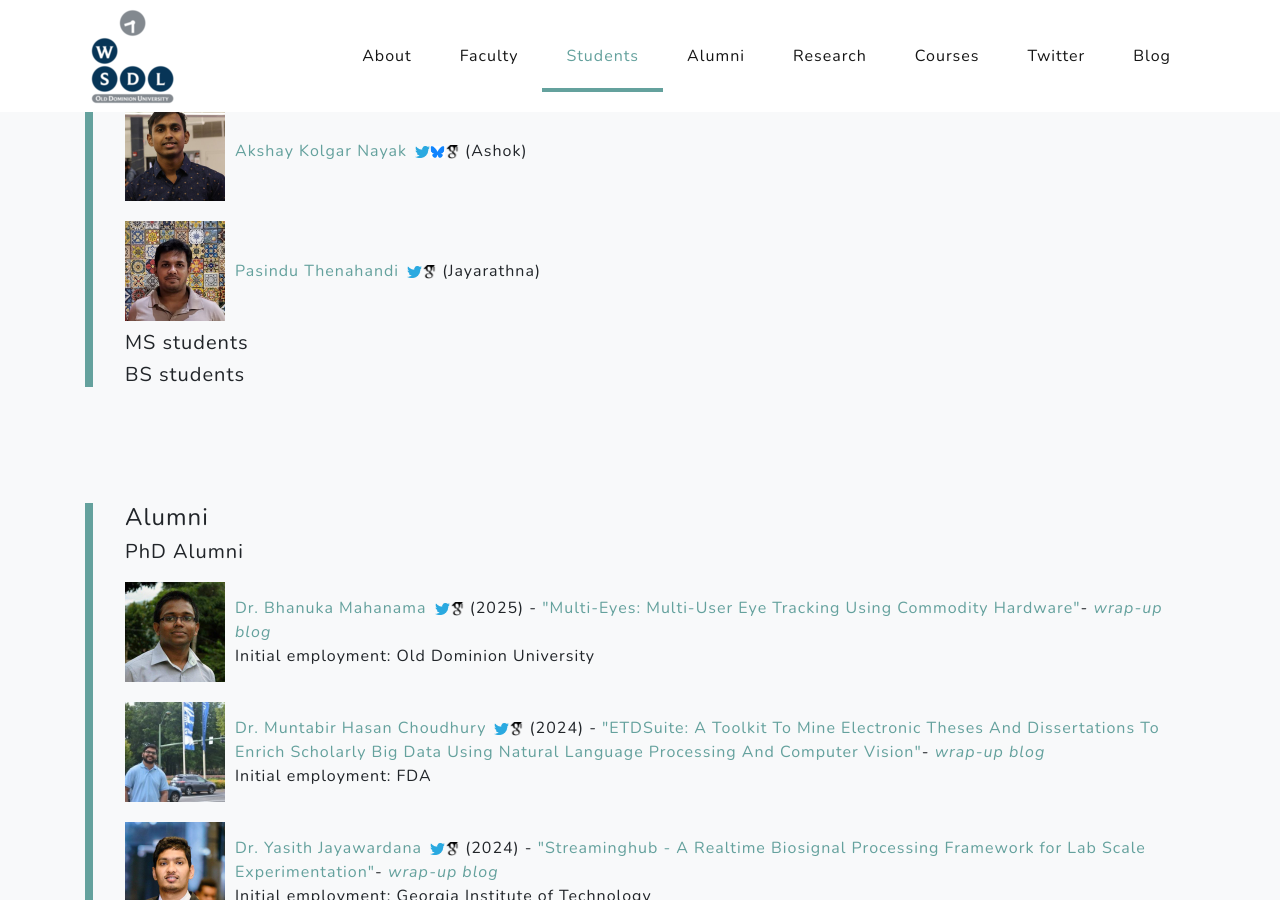
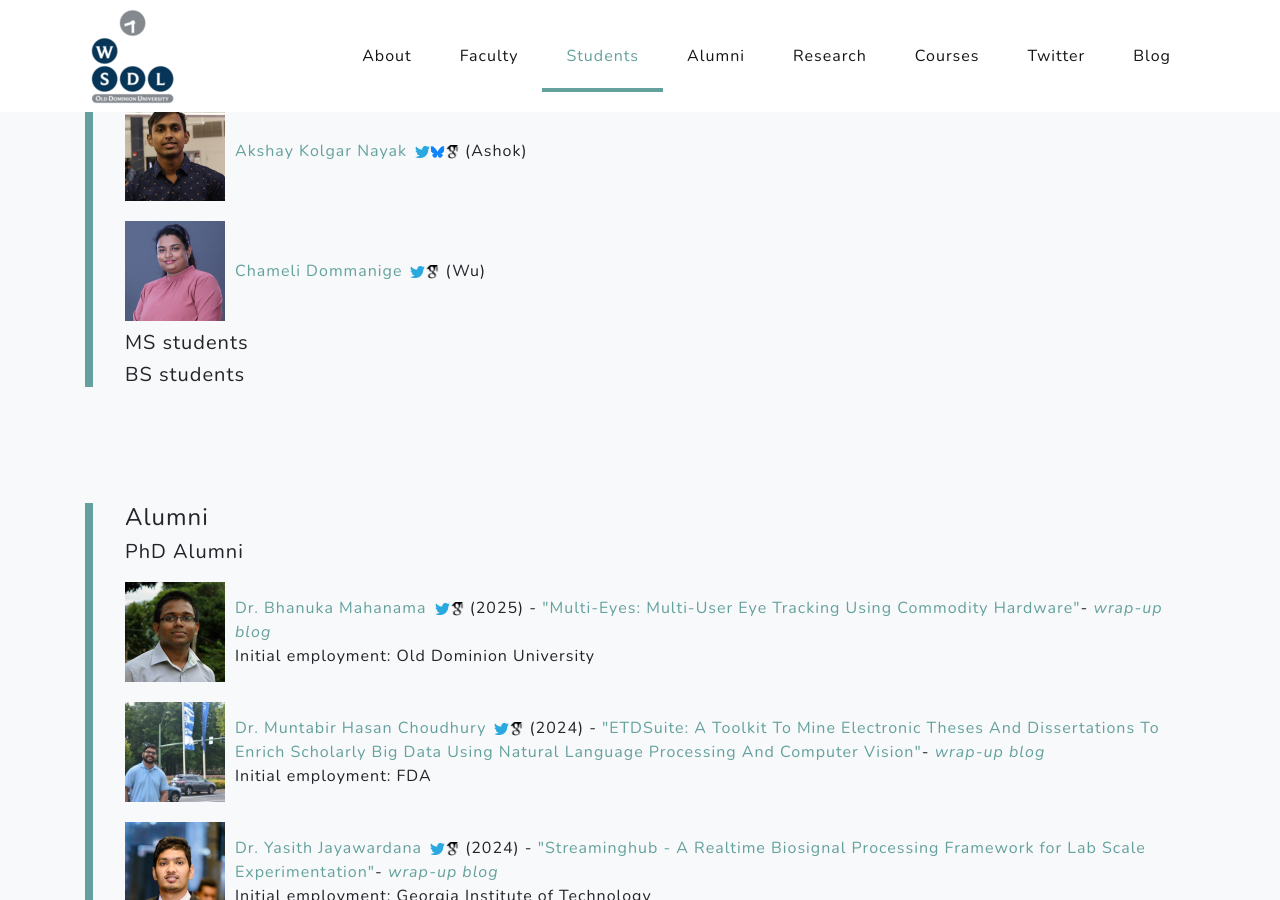
Before and after one commit to oduwsdl/oduwsdl.github.io, a Jekyll site: the page built from index.html, in a window 1280 px wide and 900 px high, scrolled down 5066 px. Built offline with Jekyll 4.4.1, drawn with Linux system fonts in a browser that asks for light colours; nearby versions of some CDN libraries.

Commit message:
Add Chameli's profile to WSDL page

```diff
--- a/_data/students.yml
+++ b/_data/students.yml
@@ -150,6 +150,11 @@
   google_scholar_id: QKP5tuwAAAAJ
   advisor: Jayarathna
 
+  name: Chameli Dommanige
+  homepage: https://chamelid.github.io/my-a-profile/
+  twitter_handle: ChameliDommanig
+  google_scholar_id: dyQ8NCMAAAAJ
+  advisor: Wu
 
 ms:
 
```
Also changed, not shown: assets/images/avatars/ChameliDommanig.jpg (added).
